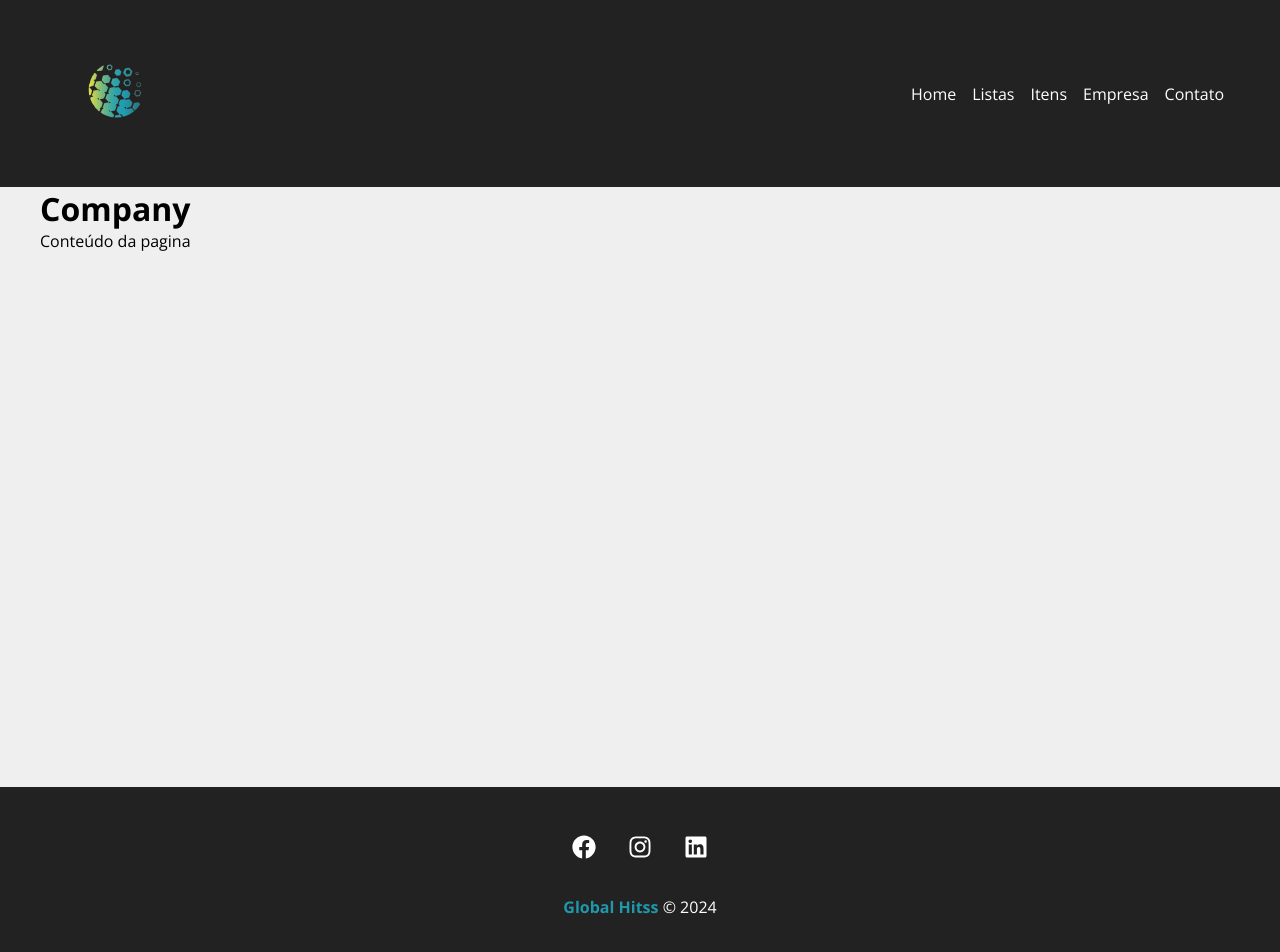
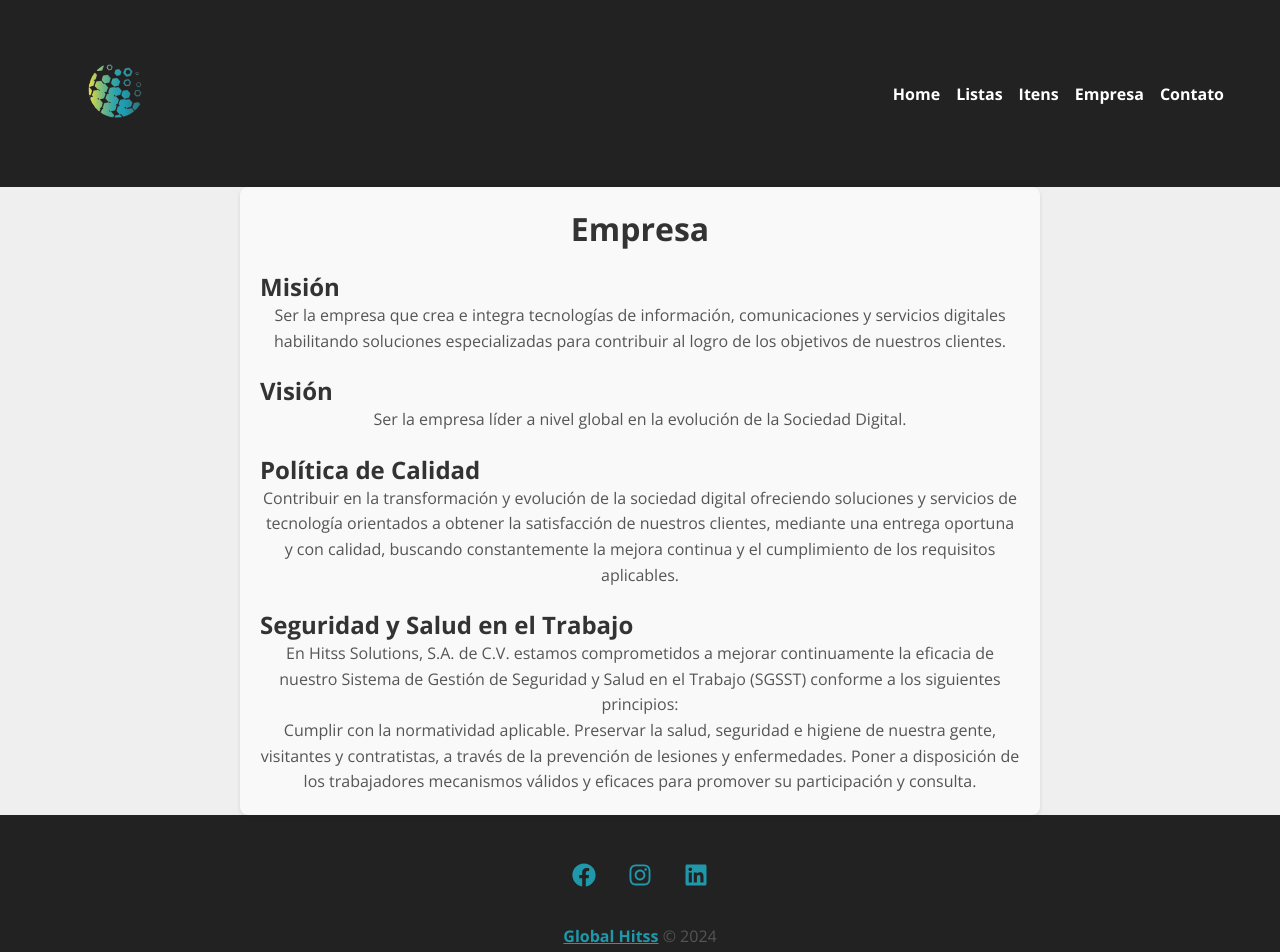
Before and after one commit to rodrigoaraujosantos/global-hitss-frontend, a React (Create React App) app: page /company in a window 1280 px wide. Shown: the top 952 px of the page. Built offline with nearby package versions, Linux system fonts and the light colour scheme.

Commit message:
melhorias no css

```diff
--- a/src/components/layout/Footer.js
+++ b/src/components/layout/Footer.js
@@ -2,22 +2,32 @@ import { FaFacebook, FaInstagram, FaLinkedin } from 'react-icons/fa'
 
 import styles from './Footer.module.css'
 
-function Footer(){
+function Footer() {
   return (
     <footer className={styles.footer}>
       <ul className={styles.social_list}>
         <li>
-          <FaFacebook />
+          <a href="https://www.facebook.com/globalhitssdobrasil" target="_blank" rel="noopener noreferrer">
+            <FaFacebook />
+          </a>
         </li>
         <li>
-          <FaInstagram />
+          <a href="https://www.instagram.com/globalhitss/" target="_blank" rel="noopener noreferrer">
+            <FaInstagram />
+          </a>
         </li>
         <li>
-          <FaLinkedin />
+          <a href="https://www.linkedin.com/company/global-hitss/" target="_blank" rel="noopener noreferrer">
+            <FaLinkedin />
+          </a>
         </li>
       </ul>
       <p className={styles.copy_right}>
-        <span>Global Hitss</span> &copy; 2024
+        <span>
+          <a href="https://globalhitss.com/" target="_blank" rel="noopener noreferrer">
+            Global Hitss
+          </a>
+        </span> &copy; 2024
       </p>
     </footer>
   )
--- a/src/components/layout/Footer.module.css
+++ b/src/components/layout/Footer.module.css
@@ -15,8 +15,8 @@
   margin: 0 1em;
 }
 
-.social_list li:hover {
-  color: #1F98AB;
+.social_list a:hover {
+  color: #fff;
 }
 
 .social_list svg {
@@ -28,7 +28,11 @@
   margin-top: 2em;
 }
 
-.copy_right span {
+.copy_right span, a {
   font-weight: bold;
   color: #1F98AB;
 }
+
+.copy_right:hover {
+  color: #fff;
+}
--- a/src/components/pages/Company.js
+++ b/src/components/pages/Company.js
@@ -1,10 +1,44 @@
-function Company(){
+import styles from './Company.module.css';
+
+function Company() {
   return (
-    <div>
-      <h1>Company</h1>
-      <p>Conteúdo da pagina</p>
+    <div className={styles.company_container}>
+      <h1>Empresa</h1>
+
+      <section>
+        <h2>Misión</h2>
+        <p>
+          Ser la empresa que crea e integra tecnologías de información, comunicaciones y servicios digitales habilitando soluciones especializadas para contribuir al logro de los objetivos de nuestros clientes.
+        </p>
+      </section>
+
+      <section>
+        <h2>Visión</h2>
+        <p>
+          Ser la empresa líder a nivel global en la evolución de la Sociedad Digital.
+        </p>
+      </section>
+
+      <section>
+        <h2>Política de Calidad</h2>
+        <p>
+          Contribuir en la transformación y evolución de la sociedad digital ofreciendo soluciones y servicios de tecnología orientados a obtener la satisfacción de nuestros clientes, mediante una entrega oportuna y con calidad, buscando constantemente la mejora continua y el cumplimiento de los requisitos aplicables.
+        </p>
+      </section>
+
+      <section>
+        <h2>Seguridad y Salud en el Trabajo</h2>
+        <p>
+          En Hitss Solutions, S.A. de C.V. estamos comprometidos a mejorar continuamente la eficacia de nuestro Sistema de Gestión de Seguridad y Salud en el Trabajo (SGSST) conforme a los siguientes principios:
+        </p>
+        <p>
+          Cumplir con la normatividad aplicable.
+          Preservar la salud, seguridad e higiene de nuestra gente, visitantes y contratistas, a través de la prevención de lesiones y enfermedades.
+          Poner a disposición de los trabajadores mecanismos válidos y eficaces para promover su participación y consulta.
+        </p>
+      </section>
     </div>
-  )
+  );
 }
 
-export default Company
+export default Company;
--- /dev/null
+++ b/src/components/pages/Company.module.css
@@ -0,0 +1,21 @@
+.company_container {
+  max-width: 800px;
+  margin: 0 auto;
+  padding: 20px;
+  background-color: #f9f9f9;
+  border-radius: 8px;
+  box-shadow: 0 2px 4px rgba(0, 0, 0, 0.1);
+}
+
+h1, h2 {
+  color: #333;
+}
+
+p {
+  line-height: 1.6;
+  color: #555;
+}
+
+h2 {
+  margin-top: 20px;
+}
--- a/src/components/pages/Contact.js
+++ b/src/components/pages/Contact.js
@@ -1,10 +1,30 @@
-function Contact(){
+import styles from './Contact.module.css';
+
+function Contact() {
   return (
-    <div>
-      <h1>Contact</h1>
-      <p>Conteúdo da pagina</p>
+    <div className={styles.contacts_container}>
+      <h1>CONTÁCTATE CON NOSOTROS</h1>
+
+      <p className={styles.address}>
+        CIUDAD DE MÉXICO
+        <br />
+        Ampliación Granada, Lago Zurich 219,
+        <br />
+        Plaza Carso, Piso 9
+        <br />
+        C.P. 11529
+      </p>
+
+      <p className={styles.tel}>
+        Tel. <span>(55) 5282 8990 ext:10000</span>
+      </p>
+
+      <p>
+        Envíanos un correo electrónico a{' '}
+        <a className={styles.email_link} href="mailto:info@tudominio.com">info@tudominio.com</a>.
+      </p>
     </div>
-  )
+  );
 }
 
-export default Contact
+export default Contact;
--- /dev/null
+++ b/src/components/pages/Contact.module.css
@@ -0,0 +1,32 @@
+.contacts_container {
+  max-width: 800px;
+  margin: 0 auto;
+  padding: 20px;
+  background-color: #f9f9f9;
+  border-radius: 8px;
+  box-shadow: 0 2px 4px rgba(0, 0, 0, 0.1);
+}
+
+h1 {
+  color: #333;
+  text-align: center;
+}
+
+p {
+  line-height: 1.6;
+  color: #555;
+  text-align: center;
+}
+
+span {
+  font-weight: bold;
+}
+
+.email_link {
+  color: #007BFF;
+  text-decoration: none;
+}
+
+.email_link:hover {
+  text-decoration: underline;
+}
--- a/src/components/pages/Itens.module.css
+++ b/src/components/pages/Itens.module.css
@@ -1,4 +1,5 @@
 .project_container {
+  width: 100%;
   padding: 2em;
 }
 
--- a/src/components/pages/Lists.module.css
+++ b/src/components/pages/Lists.module.css
@@ -1,4 +1,5 @@
 .project_container {
+  width: 100%;
   padding: 2em;
 }
 
```
